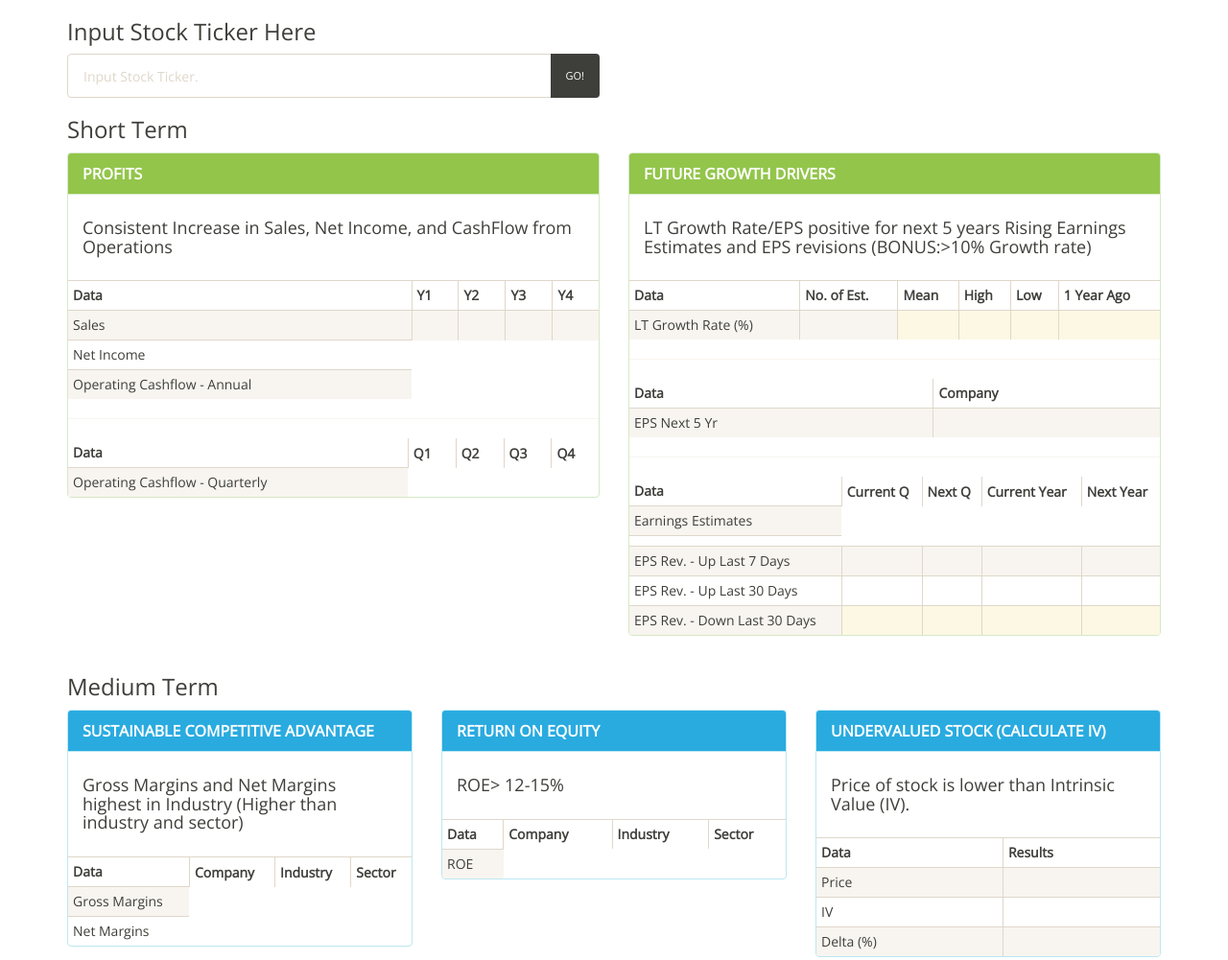
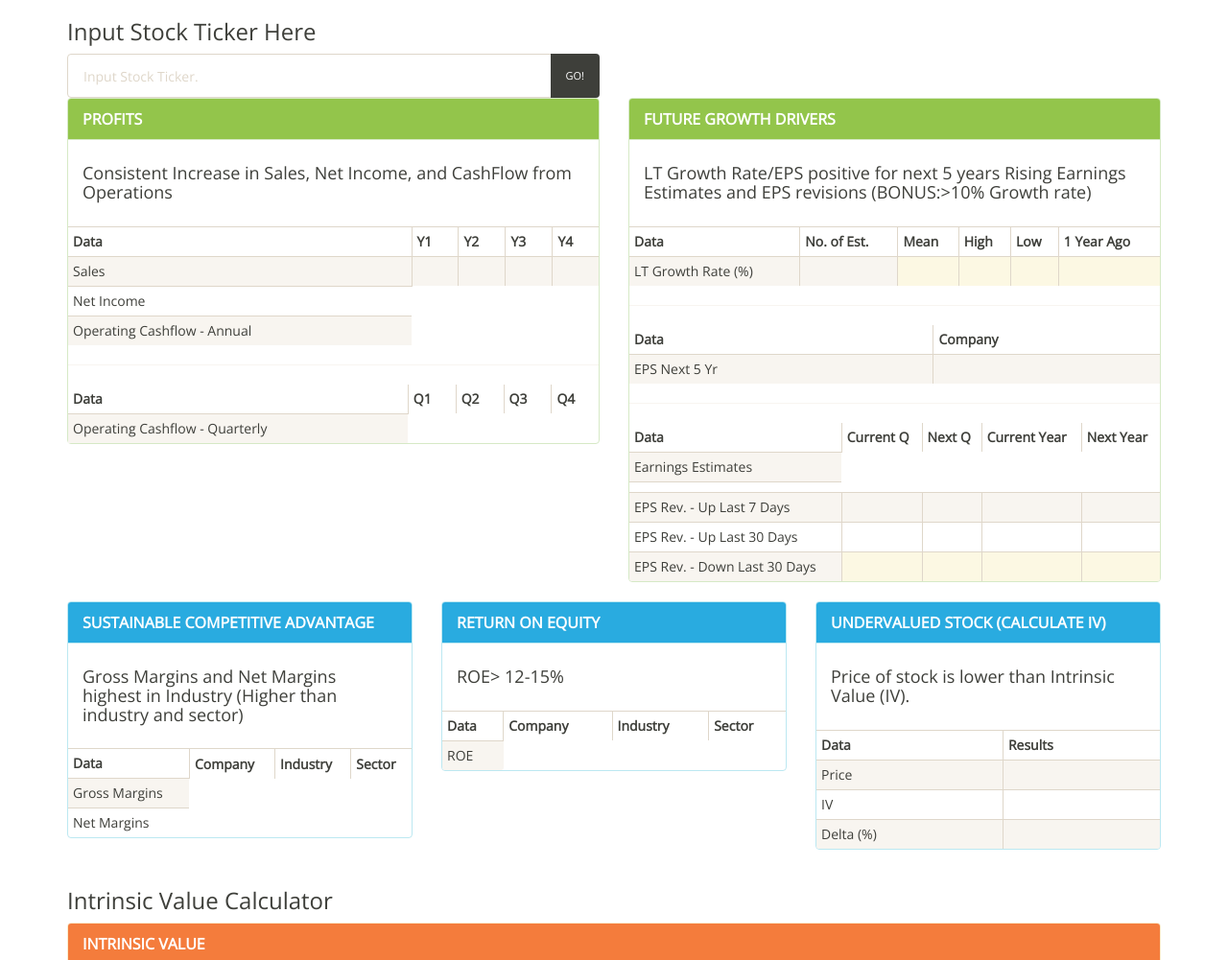
Before and after one commit to breadcrumble/cuddly-octo-waddle, a website: page index.html in a window 1280 px wide. Shown: the top 1001 px of the page at 96% size. Drawn offline with nearby package versions, Linux system fonts and the light colour scheme.

Commit message:
remove some labels

```diff
--- a/partials/stock-details.html
+++ b/partials/stock-details.html
@@ -1,5 +1,5 @@
 
-<h3>Short Term</h3>
+
 <div class="row">
   <div class="col-md-6">
     <div class="panel panel-success">
@@ -234,7 +234,7 @@
         </div>
       </div>
     </div>
-    <h3>Medium Term</h3>
+
     <div class="row">
       <div class="col-md-4">
         <div class="panel panel-info">
```
